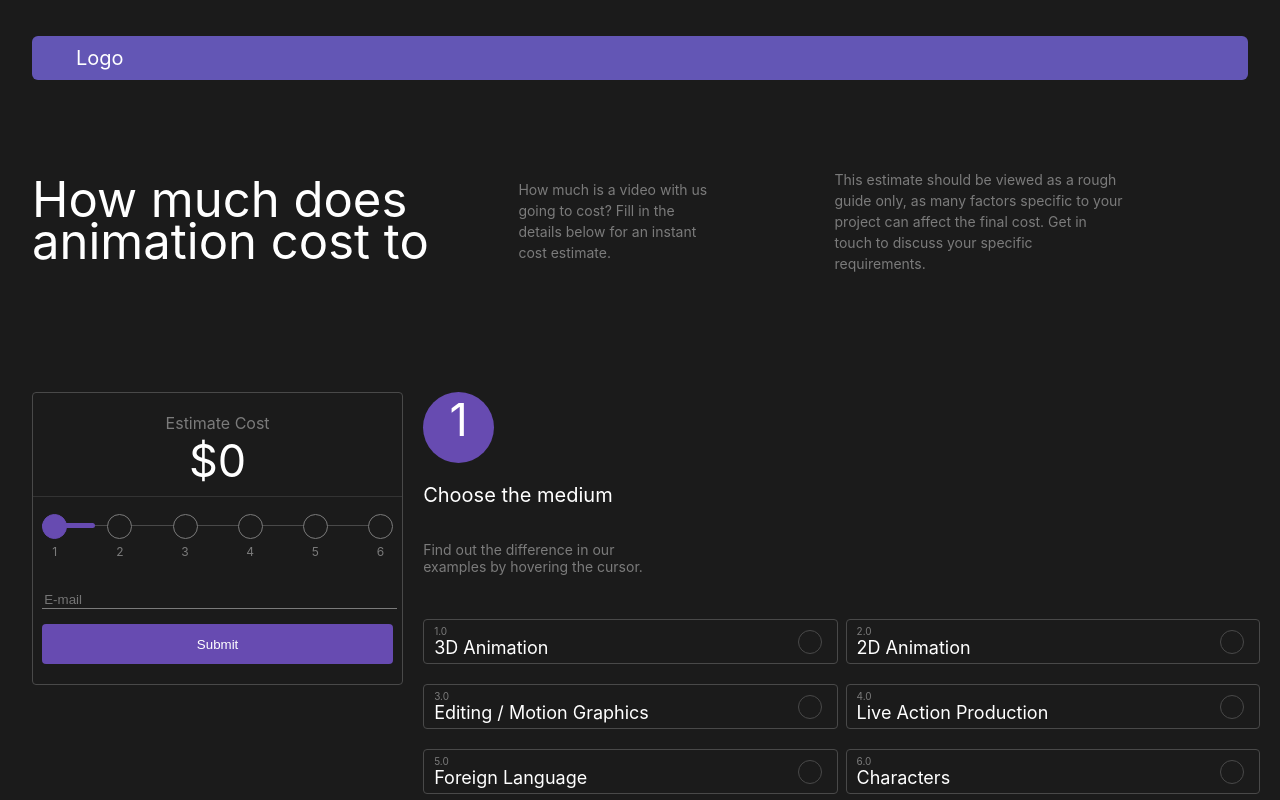
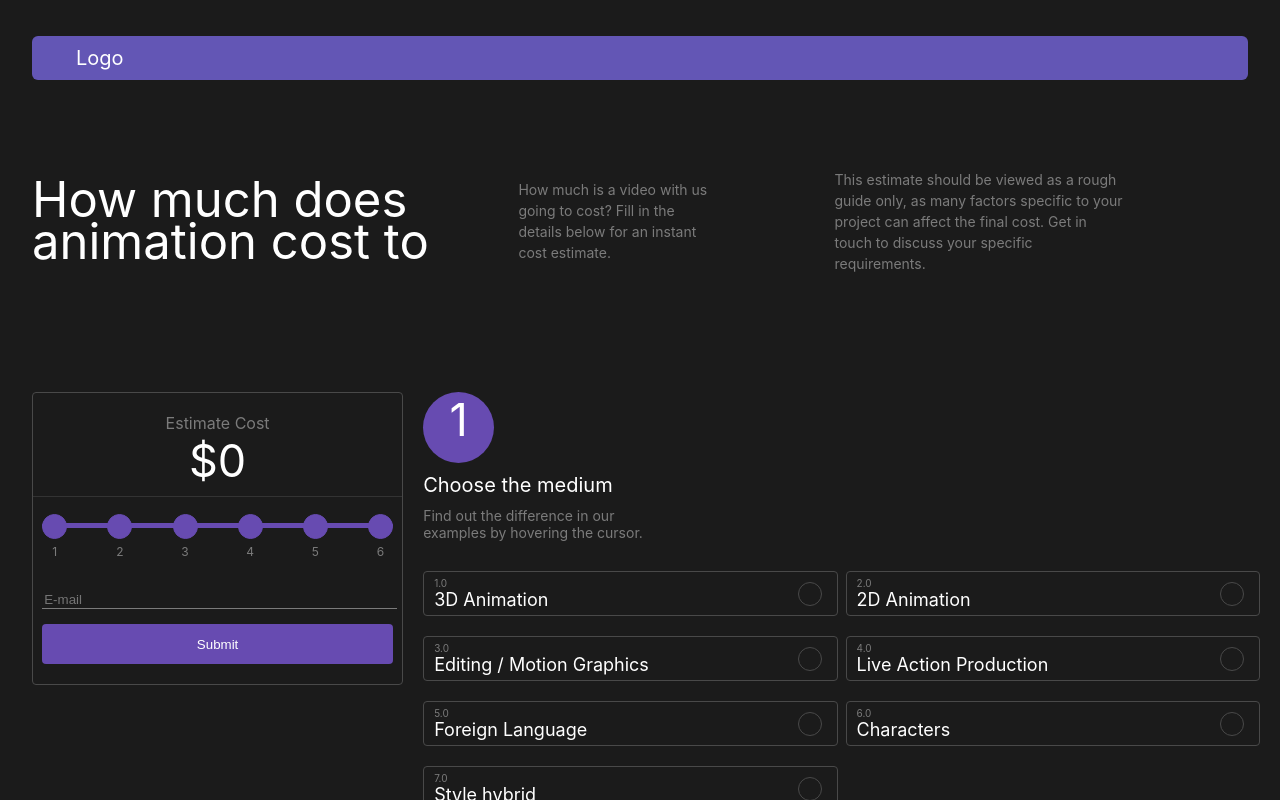
Before and after one commit to Azooldan/dops-digital-test-task, a React (Create React App) app: page / in a window 1280 px wide. Shown: the top 800 px of the page. Built offline with nearby package versions, Linux system fonts and the light colour scheme; a web font is replaced by a local one.

Commit message:
Active progress line on etimation block

```diff
--- a/src/App.js
+++ b/src/App.js
@@ -9,15 +9,47 @@ export default class App extends Component {
   constructor(props) {
     super(props);
     this.state = {
-      estimatedCost: 0
+      estimatedCost: 0,
+      selectedTopics: [],
+      scrollProgress: 0
     }
   }
 
-  handleCardClick = (card, isChecked) => {
-    this.changeEstimationValue(card, isChecked);
+  handleCardClick = (card, topic, isChecked) => {
+    this.changeEstimationValue(card, topic, isChecked);
+    this.setCheckedTopics(topic, isChecked);
   }
 
-  changeEstimationValue = (card, isChecked) => {
+  setCheckedTopics = (topic, isChecked) => {
+
+    // this.setState( ({selectedTopics}) => {
+    //   if (selectedTopics.includes(parseInt(topic.id))) {
+    //     return{
+    //       selectedTopics: [...selectedTopics]
+    //     }
+    //   }
+
+    //   // if this topic wasn`t selected before we have to add it id to selectedTopics
+    //   if(isChecked) {
+    //     return{
+    //       selectedTopics: [...selectedTopics, parseInt(topic.id)]
+    //     }
+    //   } else {
+    //     console.log(isChecked)
+    //     return {
+    //       selectedTopics: selectedTopics.filter(id => id !== topic.id)
+    //     }
+    //   }
+    // })
+  }
+
+  setScrollProgress = (value) => {
+    this.setState({
+      scrollProgress: value
+    })
+  }
+
+  changeEstimationValue = (card, topic, isChecked) => {
     this.setState( ({estimatedCost}) => {
       // calculating estimation value depends on card was checked or uncheked
       const valueToSet = isChecked ? estimatedCost += parseInt(card.price) : estimatedCost -= parseInt(card.price);
@@ -28,7 +60,7 @@ export default class App extends Component {
   }
 
   render() {
-    const { estimatedCost } = this.state;
+    const { estimatedCost, scrollProgress } = this.state;
 
     return(
       <div className="App">
@@ -43,11 +75,11 @@ export default class App extends Component {
 
       <div className="main-content">
         <div className="estimate-block">
-          <EstimateBlock value={estimatedCost}/>
+          <EstimateBlock value={estimatedCost} scrollProgress={scrollProgress}/>
         </div>
 
         <div className="evaluation-topics">
-          <EvaluationTopics handleCardClick={this.handleCardClick}/>
+          <EvaluationTopics handleCardClick={this.handleCardClick} setScrollProgress={this.setScrollProgress}/>
         </div>
       </div>
 
--- a/src/components/EstimateBlock/ProgressBar/index.jsx
+++ b/src/components/EstimateBlock/ProgressBar/index.jsx
@@ -18,6 +18,7 @@ const ProgressBar = (props) => {
     backgroundColor: '#674BB1',
     borderRadius: 'inherit',
     textAlign: 'right',
+    transition: 'all 0.6s ease-out',
   }
 
   const dotUnmarked = {
@@ -27,7 +28,8 @@ const ProgressBar = (props) => {
     display: 'inline-block',
     transform: 'translate(0, -11px)',
     backgroundColor: "#1B1B1B",
-    border: '1px solid #7B7B7B'
+    border: '1px solid #7B7B7B',
+    transition: 'all 0.6s ease-out',
   }
 
   const dotMarked = {
@@ -37,7 +39,8 @@ const ProgressBar = (props) => {
     display: 'inline-block',
     transform: 'translate(0, -11px)',
     backgroundColor: "#674BB1",
-    border: '1px solid #674BB1'
+    border: '1px solid #674BB1',
+    transition: 'all 0.6s ease-out',
   }
 
   const dotContainer = {
@@ -73,10 +76,10 @@ const ProgressBar = (props) => {
         <span style={completed > 50 ? dotMarked : dotUnmarked}>
           <span style={dotNumber}>4</span>
         </span>
-        <span style={completed > 67 ? dotMarked : dotUnmarked}>
+        <span style={completed > 70 ? dotMarked : dotUnmarked}>
           <span style={dotNumber}>5</span>
         </span>
-        <span style={completed > 84 ? dotMarked : dotUnmarked}>
+        <span style={completed > 90 ? dotMarked : dotUnmarked}>
           <span style={dotNumber}>6</span>
         </span>
 
--- a/src/components/EstimateBlock/index.jsx
+++ b/src/components/EstimateBlock/index.jsx
@@ -21,7 +21,7 @@ export default class EstimateBlock extends Component {
         </div>
 
         <div className='progress-line'>
-          <ProgressBar completed={15} />
+          <ProgressBar completed={this.props.scrollProgress} />
         </div>
 
         <div className='contact-form'>
--- a/src/components/EvaluationTopics/TopicCard/index.jsx
+++ b/src/components/EvaluationTopics/TopicCard/index.jsx
@@ -6,11 +6,14 @@ export default class EvaluationTopics extends Component {
     super(props);
     this.state = {
       card: this.props.card,
+      topic: this.props.topic,
       checked: false
     }
   }
 
-  handleClick = (card) => {
+  handleClick = () => {
+    const { card, topic, checked} = this.state;
+
     this.setState( ({checked}) => {
       return{
         checked: !checked
@@ -18,14 +21,14 @@ export default class EvaluationTopics extends Component {
     });
 
     // pass !checked value for calculating total cost
-    this.props.handleCardClick(card, !this.state.checked);
+    this.props.handleCardClick(card, topic, !checked);
   }
 
   render() {
     const { card, checked } = this.state;
 
     return(
-      <div className={`${checked ? 'card card-active' : 'card'}`} onClick={() => this.handleClick(card)}>
+      <div className={`${checked ? 'card card-active' : 'card'}`} onClick={() => this.handleClick()}>
 
         <div className='card-info-text'>
           <div className='card-number'>
--- a/src/components/EvaluationTopics/TopicCard/style.css
+++ b/src/components/EvaluationTopics/TopicCard/style.css
@@ -10,6 +10,7 @@
   justify-content: space-between;
   align-items: center;
   transition: all 0.5s ease-out;
+  cursor: pointer;
 }
 
 .card-active {
--- a/src/components/EvaluationTopics/TopicHeader/index.jsx
+++ b/src/components/EvaluationTopics/TopicHeader/index.jsx
@@ -19,11 +19,11 @@ export default class TopicHeader extends Component {
         </div>
 
         <div className='topic-header-title'>
-          <p>{topic.title}</p>
+          <span>{topic.title}</span>
         </div>
 
         <div className='topic-header-text'>
-          <p>{topic.text}</p>
+          <span>{topic.text}</span>
         </div>
       </div>
     );
--- a/src/components/EvaluationTopics/TopicHeader/style.css
+++ b/src/components/EvaluationTopics/TopicHeader/style.css
@@ -26,6 +26,7 @@
 .topic-header-title {
   font-size: 20px;
   color: white;
+  margin: 10px 0;
 }
 
 .topic-header-text {
--- a/src/components/EvaluationTopics/index.jsx
+++ b/src/components/EvaluationTopics/index.jsx
@@ -7,7 +7,61 @@ export default class EvaluationTopics extends Component {
   constructor(props) {
     super(props);
     this.state = {
+      topicsWasScrolled: []
     }
+  }
+
+  componentDidMount() {
+    document.addEventListener('scroll', this.trackScrolling);
+  }
+
+  componentWillUnmount() {
+    document.removeEventListener('scroll', this.trackScrolling);
+  }
+
+  trackScrolling = () => {
+    // checking every topic if it was scrolled
+    topics.map( topic => {
+      const wrappedElement = document.getElementById(`topic-${topic.id}`);
+      const isElementBottom = wrappedElement.getBoundingClientRect().bottom <= window.innerHeight;
+
+      // if user scrolled to the topic`s bottom we need to add topic id to arr for
+      // tracking users reading progress
+      if(isElementBottom) {
+        this.setState( ({topicsWasScrolled}) => {
+          if(!topicsWasScrolled.includes(topic.id)) {
+            return{
+              topicsWasScrolled: [...topicsWasScrolled, topic.id]
+            }
+          }
+        })
+      } else { // if user scroll page up and lose sight of topic, we have to remove it`s id from progress arr
+        this.setState( ({topicsWasScrolled}) => {
+          if(topicsWasScrolled.includes(topic.id)) {
+            return{
+              topicsWasScrolled: topicsWasScrolled.filter(id => id !== topic.id)
+            }
+          }
+        })
+      }
+    })
+    this.changeScrollProgress()
+  };
+
+  changeScrollProgress = () => {
+    const { topicsWasScrolled } = this.state;
+    const scrolledTopicsNumber = topicsWasScrolled.length;
+
+    // TODO: think how to rewrite
+    let scrollProgress =
+    scrolledTopicsNumber === 0 ? 0 :
+    scrolledTopicsNumber === 1 ? 13 :
+    scrolledTopicsNumber === 2 ? 31 :
+    scrolledTopicsNumber === 3 ? 50 :
+    scrolledTopicsNumber === 4 ? 69 :
+    scrolledTopicsNumber === 5 ? 87 : 100;
+
+    this.props.setScrollProgress(scrollProgress)
   }
 
   render() {
@@ -17,13 +71,13 @@ export default class EvaluationTopics extends Component {
       <div>
         {
           topics.map((topic, i) =>
-            <div key={i} className='topic-element'>
+            <div key={i} className='topic-element' id={`topic-${topic.id}`}>
 
               <TopicHeader topic={topic}/>
 
               <div className='topic-cards'>
                 {
-                  topic.cards.map((card, i) => <TopicCard key={i} card={card} handleCardClick={handleCardClick}/>)
+                  topic.cards.map((card, i) => <TopicCard key={i} card={card} topic={topic} handleCardClick={handleCardClick}/>)
                 }
               </div>
 
@@ -36,7 +90,7 @@ export default class EvaluationTopics extends Component {
 }
 
 const topics = [{
-  "topic_id": "1",
+  "id": "1",
   "number": "1",
   "title": "Choose the medium",
   "text": "Find out the difference in our examples by hovering the cursor.",
@@ -79,7 +133,7 @@ const topics = [{
   ]
 },
 {
-  "topic_id": "2",
+  "id": "2",
   "number": "2",
   "title": "Choose the style",
   "text": "How does the price change? Some styles take more time to produce = higher price.",
@@ -117,7 +171,7 @@ const topics = [{
   ]
 },
 {
-  "topic_id": "3",
+  "id": "3",
   "number": "3",
   "title": "Duration",
   "text": "Find a time that suits your animation idea.",
@@ -155,7 +209,7 @@ const topics = [{
   ]
 },
 {
-  "topic_id": "4",
+  "id": "4",
   "number": "4",
   "title": "Timeframe",
   "text": "Do you have a particular time frame in mind?",
@@ -193,7 +247,7 @@ const topics = [{
   ]
 },
 {
-  "topic_id": "5",
+  "id": "5",
   "number": "5",
   "title": "Production Quality",
   "text": "Choose Quality",
@@ -230,7 +284,7 @@ const topics = [{
     }
   ]
 },
-{"topic_id": "6",
+{"id": "6",
 
   "number": "6",
   "title": "Additional Options",
```
